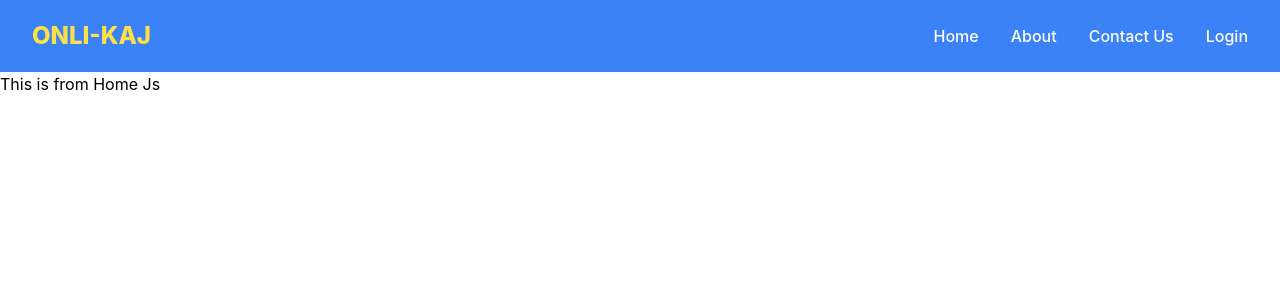
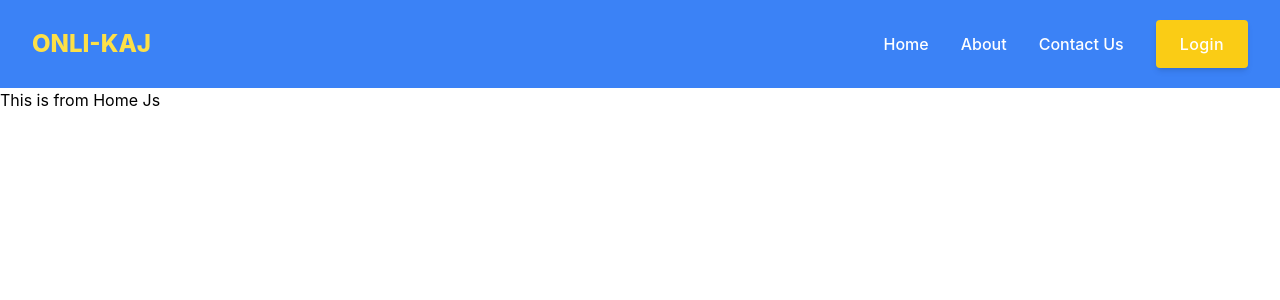
Before and after one commit to hussainali2023/onli-kaj, a React (Create React App) app: page / in a window 1280 px wide. Shown: the top 300 px of the page. Built offline with nearby package versions, Linux system fonts and the light colour scheme; no server answers.

Commit message:
implement logout system in the site

```diff
--- a/src/components/Navbar/Navbar.js
+++ b/src/components/Navbar/Navbar.js
@@ -1,8 +1,22 @@
-import React, { useState } from "react";
-import { Link } from "react-router-dom";
+import React, { useContext, useState } from "react";
+import { toast } from "react-hot-toast";
+import { Link, useNavigate } from "react-router-dom";
+import { AuthContext } from "../../Contexts/AuthProvider";
 
 const Navbar = () => {
   const [isMenuOpen, setIsMenuOpen] = useState(false);
+  const { user, logOut } = useContext(AuthContext);
+  const navigate = useNavigate();
+  const handleLogOut = () => {
+    logOut()
+      .then(() => {
+        toast.success("Logout Successfull");
+        navigate("/");
+      })
+      .catch((error) => {
+        console.log(error);
+      });
+  };
   const listItems = (
     <React.Fragment>
       <li>
@@ -14,9 +28,29 @@ const Navbar = () => {
       <li>
         <Link to="/contact">Contact Us</Link>
       </li>
-      <li>
-        <Link to="/login">Login</Link>
-      </li>
+      {user?.uid ? (
+        <>
+          <li>
+            <button
+              onClick={handleLogOut}
+              className="inline-flex items-center justify-center w-full h-12 px-6 tracking-wide text-white transition duration-200 rounded shadow-md bg-yellow-400 hover:bg-yellow-500"
+            >
+              Logout
+            </button>
+          </li>
+        </>
+      ) : (
+        <>
+          <li>
+            <Link
+              to="/login"
+              className="inline-flex items-center justify-center w-full h-12 px-6 tracking-wide text-white transition duration-200 rounded shadow-md bg-yellow-400 hover:bg-yellow-500"
+            >
+              Login
+            </Link>
+          </li>
+        </>
+      )}
     </React.Fragment>
   );
   return (
```
